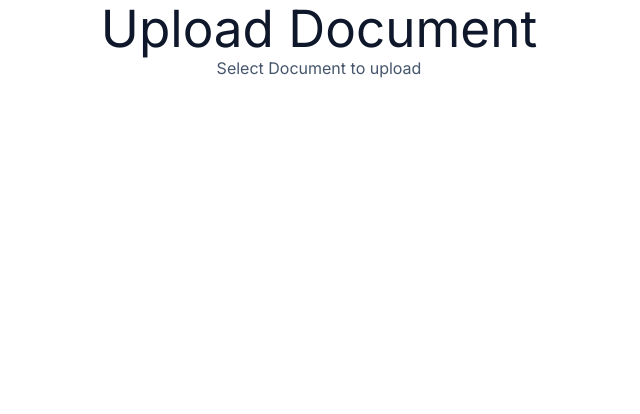
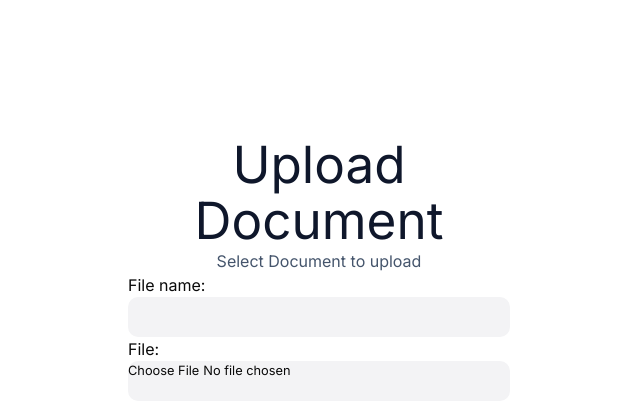
Before and after one commit to mothibimalebana/upload-a-file-frontEnd, a React (Vite) app: page /upload in a window 1280 px wide. Shown: the top 414 px of the page, without its empty margins (321-961 px from the left). Built offline with nearby package versions, Linux system fonts and the light colour scheme.

Commit message:
chore: form has been styled, now all that is missing is the functionality

```diff
--- a/src/components/Upload.jsx
+++ b/src/components/Upload.jsx
@@ -4,13 +4,24 @@ const Upload = () => {
     }
     return(
         <>
-            <div className="upload-form ">
-                <div className="heading">
-                    <h1 className="text-[#0F172B] text-[1rem] font-[400]">Upload Document</h1>
-                    <h3 className="text-[#45556C] text-[1rem] font-[400]">Select Document to upload</h3>
-                </div>
-                <div className="form">
-                    <form onSubmit={handleSubmit} method="post"></form>
+            <div className="container-upload h-full flex justify-center overflow-hidden">
+                <div className="upload-form bg-[#fff] flex flex-col  items-center w-[448px] h-[406px] my-[6.5rem] rounded-[0.88rem] border-[2rem] border-[#fff]">
+                    <div className="heading">
+                        <h1 className="text-[#0F172B] text-[1rem] font-[400]">Upload Document</h1>
+                        <h3 className="text-[#45556C] text-[1rem] font-[400]">Select Document to upload</h3>
+                    </div>
+                    <div className="form w-[382px] text-start text-[#0A0A0A]">
+                        <form onSubmit={handleSubmit} method="post">
+                            <div className="filename flex flex-col">
+                                <label htmlFor="filename">File name:</label>
+                                <input type="text" name="filename" id="filename" className="w-full h-[2.5rem] bg-[#F3F3F5]"/>
+                            </div>
+                            <div className="file flex flex-col">
+                                <label htmlFor="file">File:</label>
+                                <input type="file" name="file" id="" className="w-full h-[2.5rem] bg-[#F3F3F5] text-[0.8rem]"/>
+                            </div>
+                        </form>
+                    </div>
                 </div>
             </div>
         </>
--- a/src/index.css
+++ b/src/index.css
@@ -12,9 +12,11 @@
 
 
 :root {
+  width: 100%;
   font-family: 'Inter', system-ui, Avenir, Helvetica, Arial, sans-serif;
   line-height: 1.5;
   font-weight: 400;
+  box-sizing: border-box;
 
   color-scheme: dark light;
   background-color: rgba(255, 255, 255, 0.87);
--- a/src/pages/Login.jsx
+++ b/src/pages/Login.jsx
@@ -87,7 +87,7 @@ const Form = () => {
     }
   };
   return(
-    <div className="form flex flex-col justify-end grow-1 shrink-0 content-end items-center">
+    <div className="form flex flex-col justify-end grow-1 shrink-0 content-end items-center overflow-hidden">
       <form onSubmit={handleSubmit} className='flex flex-col h-[80%] justify-between'>
         {/* Email Field */}
         <div className="form-group">
```
